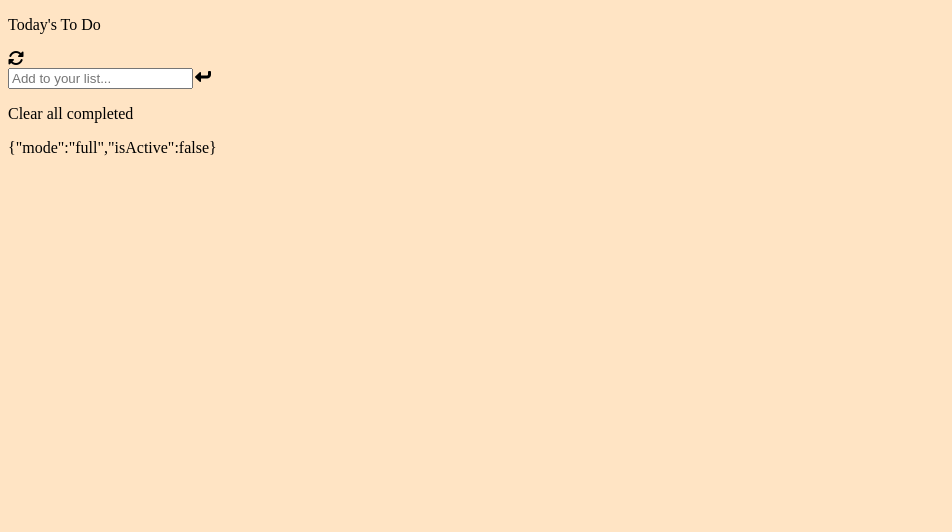
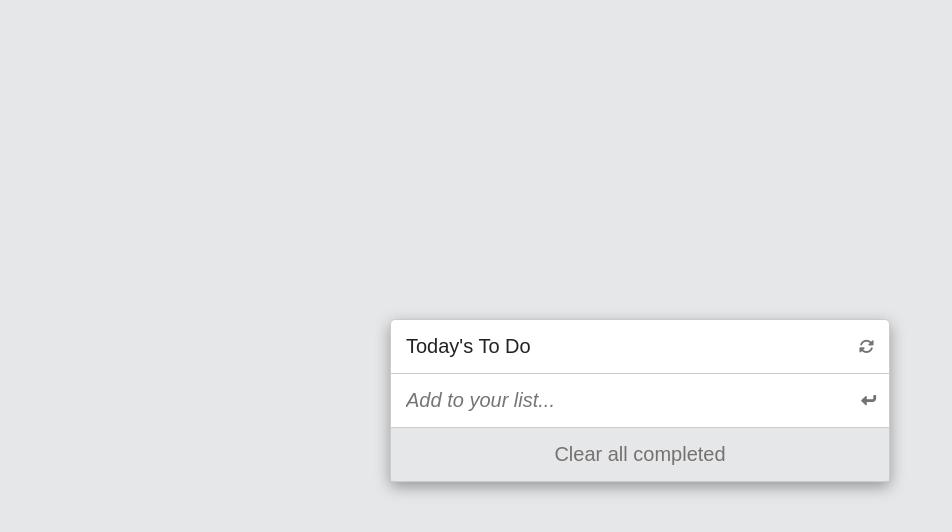
Before and after one commit to enkog/Todo-List-Partner-Review, a website built with webpack: page src/index.html in a window 1280 px wide. Shown: the whole page, without its empty margins (0-952 px from the left). Built offline with nearby package versions, Linux system fonts and the light colour scheme.

Commit message:
Add styles

```diff
--- a/src/index.html
+++ b/src/index.html
@@ -26,5 +26,3 @@
 
 </body>
 </html>
-
-{"mode":"full","isActive":false}
--- a/src/style.css
+++ b/src/style.css
@@ -1,3 +1,76 @@
-body {
-    background-color: bisque;
-}
+* {
+    margin: 0;
+    padding: 0;
+    box-sizing: border-box;
+  }
+
+  body {
+    display: flex;
+    justify-content: center;
+    align-items: center;
+    min-height: 100vh;
+    font-size: 20px;
+    font-family: Arial, Helvetica, sans-serif;
+    background: #e5e7e9;
+    color: rgb(119, 113, 113);
+  }
+
+  i {
+    font-size: 15px;
+    color: rgb(119, 113, 113);
+  }
+
+  ul {
+    list-style: none;
+    margin: 0;
+    padding: 0;
+  }
+
+  .container {
+    background: #fff;
+    border: 1px solid #ccc;
+    width: 500px;
+    box-shadow: rgba(0, 0, 0, 0.35) 0 5px 15px;
+    border-radius: 5px;
+  }
+
+  .todo-header,
+  .add-todo {
+    display: flex;
+    justify-content: space-between;
+    align-items: center;
+    border-bottom: 1px solid #ccc;
+    padding: 15px;
+    color: #222;
+  }
+
+  .todo-footer {
+    text-align: center;
+    background: #e5e7e9;
+    padding: 15px;
+  }
+
+  .add-todo-input {
+    border: none;
+    outline: none;
+    border-color: transparent;
+    font-size: 20px;
+    font-style: italic;
+  }
+
+  .list-item {
+    padding: 15px;
+  }
+
+  .list-item:not(:last-child) {
+    border-bottom: 1px solid #ccc;
+  }
+
+  .list-item label {
+    padding-left: 15px;
+    color: #222;
+  }
+
+  .fa-ellipsis-v {
+    float: right;
+  }
```
Also changed, not shown: dist/index.html, dist/main.js.
